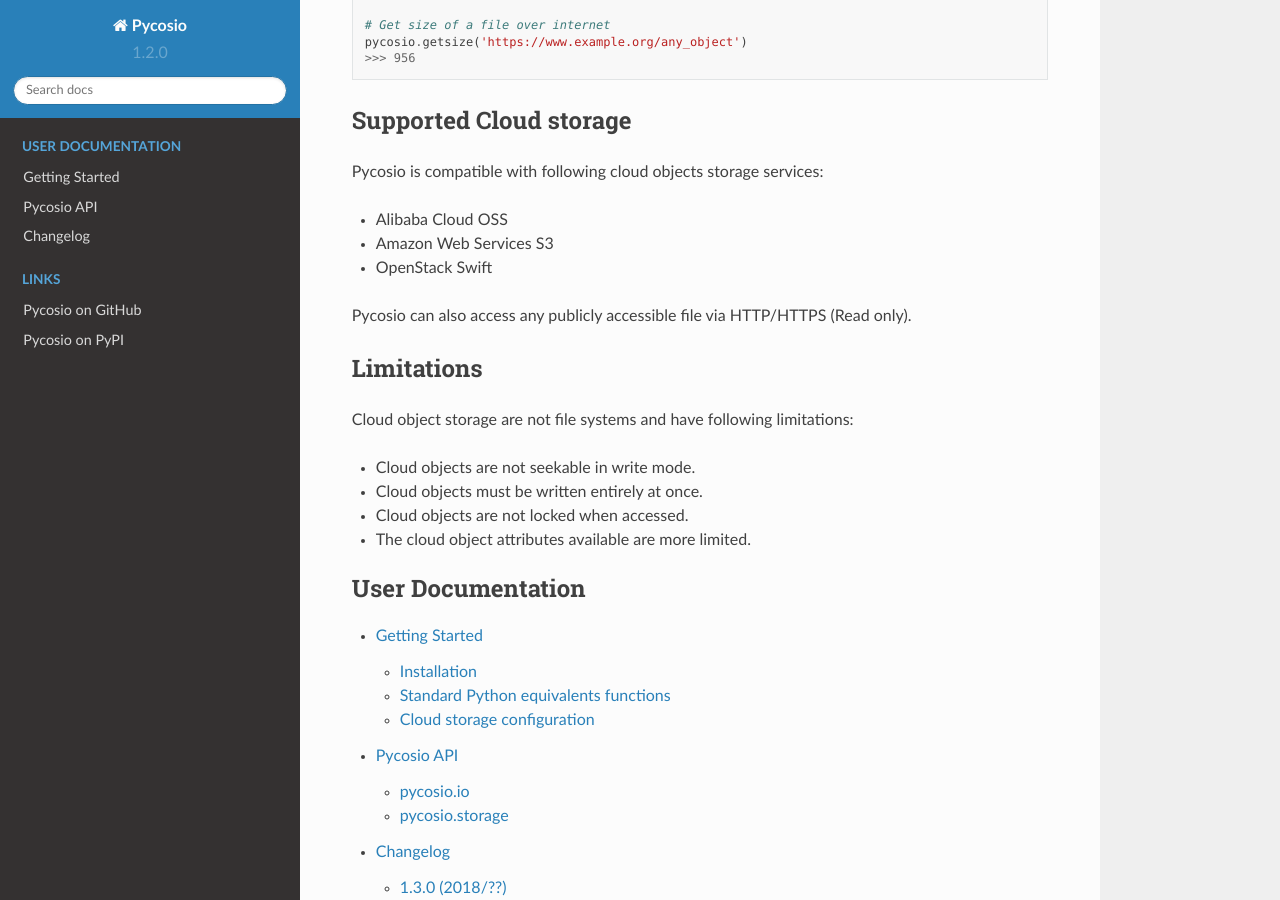
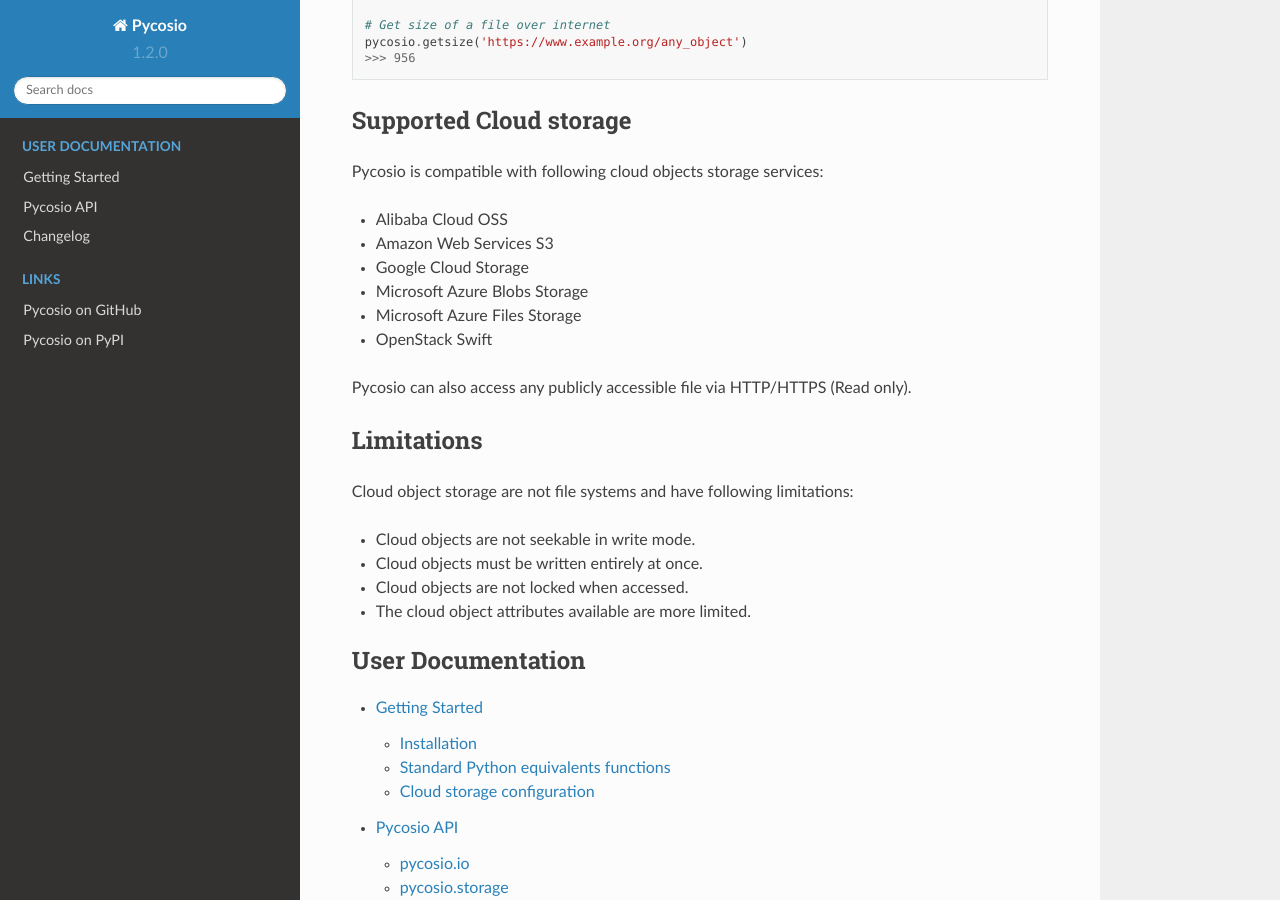
Before and after one commit to JGoutin/airfs, a Sphinx documentation site: the page built from docs/index.rst, in a window 1280 px wide and 900 px high, scrolled down 866 px. Built offline with Sphinx 7.4.7 and the Read the Docs theme 2.0.0, drawn with Linux system fonts in a browser that asks for light colours; pages that are not in the unit, such as notebooks, are missing from menus.

Commit message:
Add supported storage to index

```diff
--- a/docs/index.rst
+++ b/docs/index.rst
@@ -48,6 +48,9 @@ Pycosio is compatible with following cloud objects storage services:
 
 * Alibaba Cloud OSS
 * Amazon Web Services S3
+* Google Cloud Storage
+* Microsoft Azure Blobs Storage
+* Microsoft Azure Files Storage
 * OpenStack Swift
 
 Pycosio can also access any publicly accessible file via HTTP/HTTPS
```
Also changed, not shown: README.md (+3 -0 lines).
